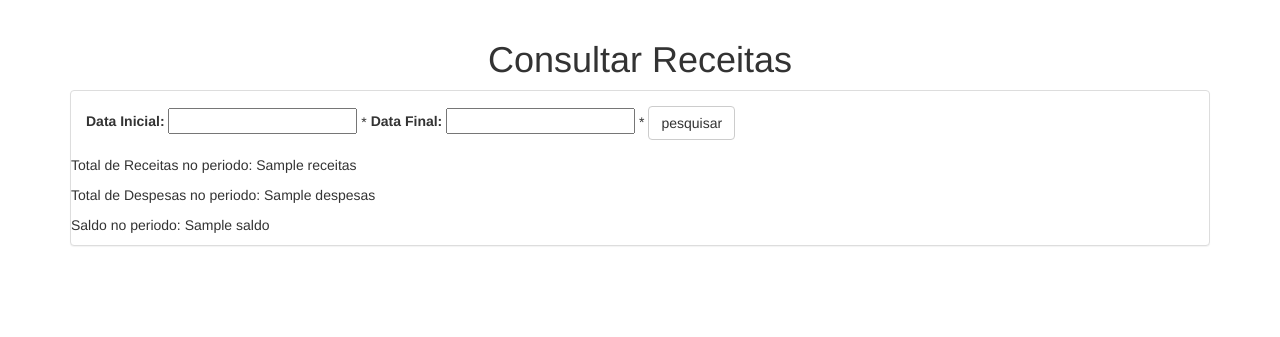
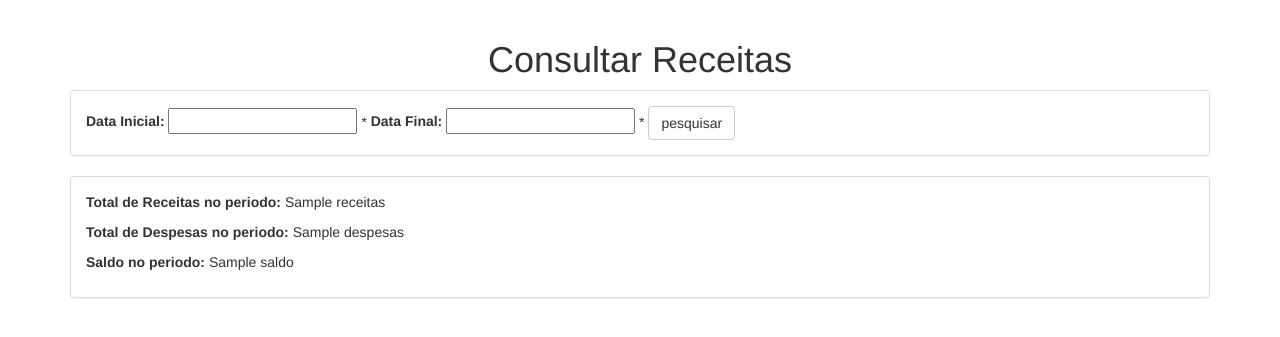
Before and after one commit to phgsilva/agenda-financeira, a Django app: template agendaFinanceiraApp/templates/agendaFinanceiraApp/saldo.html in a window 1280 px wide. Shown: the part 52-389 px from the top of the page. Run offline with Django 3.2, Linux system fonts and the light colour scheme; the template is opened without the code that fills it: most values are stand-ins (such as "Sample title", 1, 10 or a date in 2020); some libraries are stand-ins or nearby versions.

Commit message:
ajuste interface saldo

```diff
--- a/agendaFinanceiraApp/templates/agendaFinanceiraApp/saldo.html
+++ b/agendaFinanceiraApp/templates/agendaFinanceiraApp/saldo.html
@@ -2,23 +2,34 @@
 
  {% block content %}
 <h1 class="text-center">Consultar Receitas</h1>
+<div class="row">
+	<div class="col-md-12">
 		<div class="panel panel-default">
 			<div id="filtroSaldo" class="panel-body">
 				<form method="get" action="{% url 'saldo' %}" class="">
 					{% csrf_token %}
 					<label for="txbDataInicio"> Data Inicial: </label>
-			<input type="text" id="txbDataInicio" name="data_inicio" required> *
+					<input type="text" id="txbDataInicio" name="data_inicio" required> <span>*</span>
 
 					<label for="txbDataFim">Data Final:</label>
-			<input type="text" id="txbDataFim" name="data_fim" required> *
+					<input type="text" id="txbDataFim" name="data_fim" required> <span>*</span>
 
 					<input type="submit" value="pesquisar" class="btn btn-default">
 				</form>
 			</div>
-    <div id="content_saldo">
-        <p>Total de Receitas no periodo: {{ saldo_periodo.receitas }}</p>
-        <p>Total de Despesas no periodo: {{ saldo_periodo.despesas }}</p>
-        <p>Saldo no periodo: {{ saldo_periodo.saldo }}</p>
+		</div>
+	</div>
+</div>
+
+<div class="row">
+	<div class="col-md-12">
+    	<div class="panel panel-default">
+			<div class="panel-body">
+        		<p> <strong> Total de Receitas no periodo: </strong> {{ saldo_periodo.receitas }}</p>
+        		<p> <strong> Total de Despesas no periodo: </strong> {{ saldo_periodo.despesas }}</p>
+        		<p> <strong> Saldo no periodo: </strong> {{ saldo_periodo.saldo }}</p>
+			</div>
+    	</div>
 	</div>
 </div>
 {% endblock content %}
```
Lines whose indentation alone changed are shown as unchanged.
